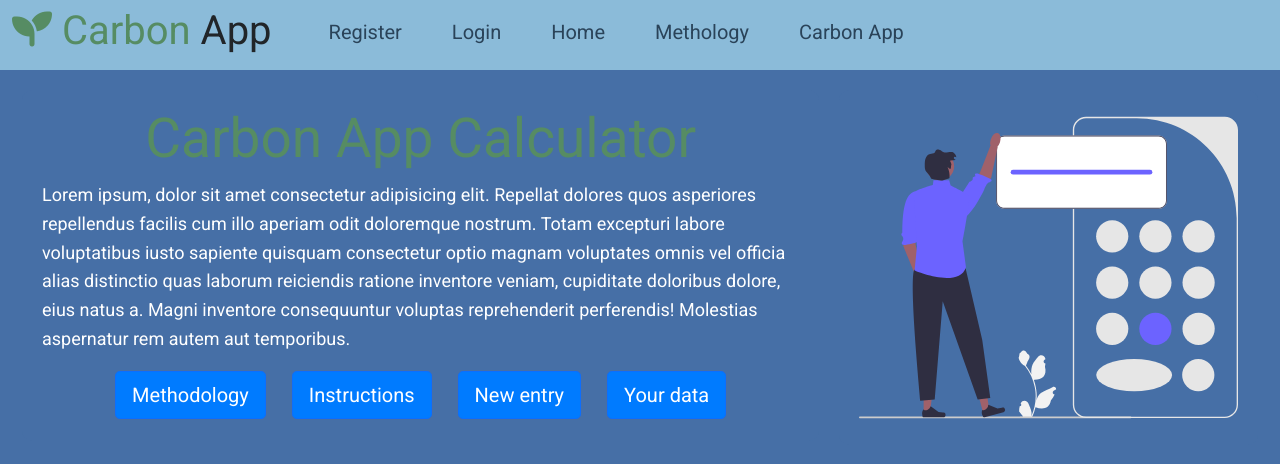
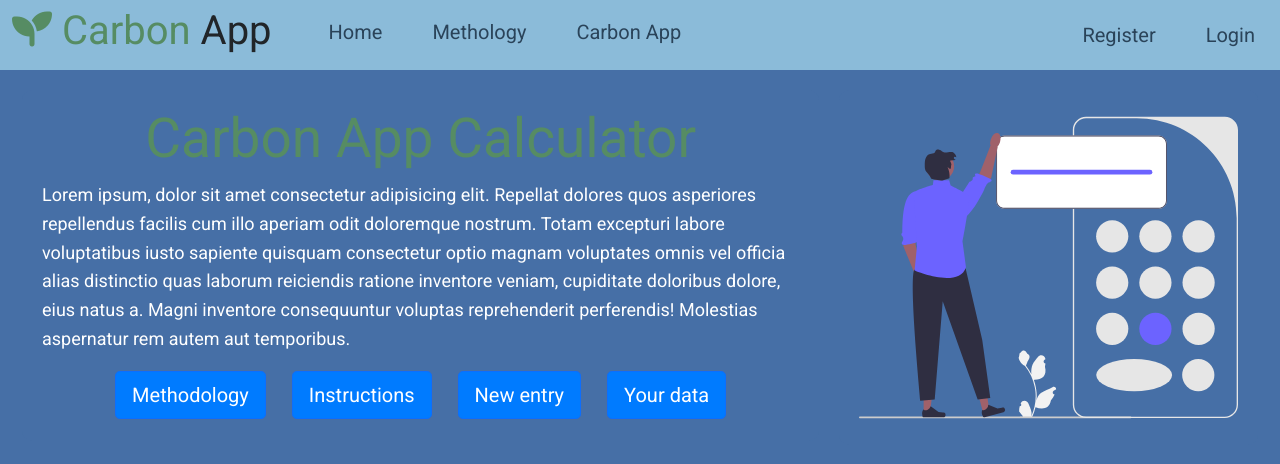
Before and after one commit to sandrathereseb/carbon_app_2023, a Flask app: page /carbon_app in a window 1280 px wide. Shown: the top 464 px of the page. Run offline with Flask 2, Linux system fonts and the light colour scheme; some libraries are stand-ins or nearby versions.

Commit message:
Update layout.html

```diff
--- a/capp/templates/layout.html
+++ b/capp/templates/layout.html
@@ -49,12 +49,6 @@
               <nav>
                 <ul>
                     <li>
-                      <a href="{{url_for('users.register')}}">Register</a>
-                    </li>
-                    <li>
-                      <a href="{{url_for('users.login')}}">Login</a>
-                    </li>
-                    <li>
                         <a href="{{url_for('home.home_home')}}">Home</a>
                     </li>
                     <li>
@@ -66,9 +60,17 @@
                 </ul>
               </nav>
             </div>
+
           </div>
         </section>
-
+        <div class="lastones">
+          <div class="last2">
+            <a href="{{url_for('users.register')}}">Register</a>
+          </div>
+          <div class="last2">
+            <a href="{{url_for('users.login')}}">Login</a>
+          </div>
+        </div>
         {% block content %} {% endblock %}
 
         <section class="section_footer">
```
